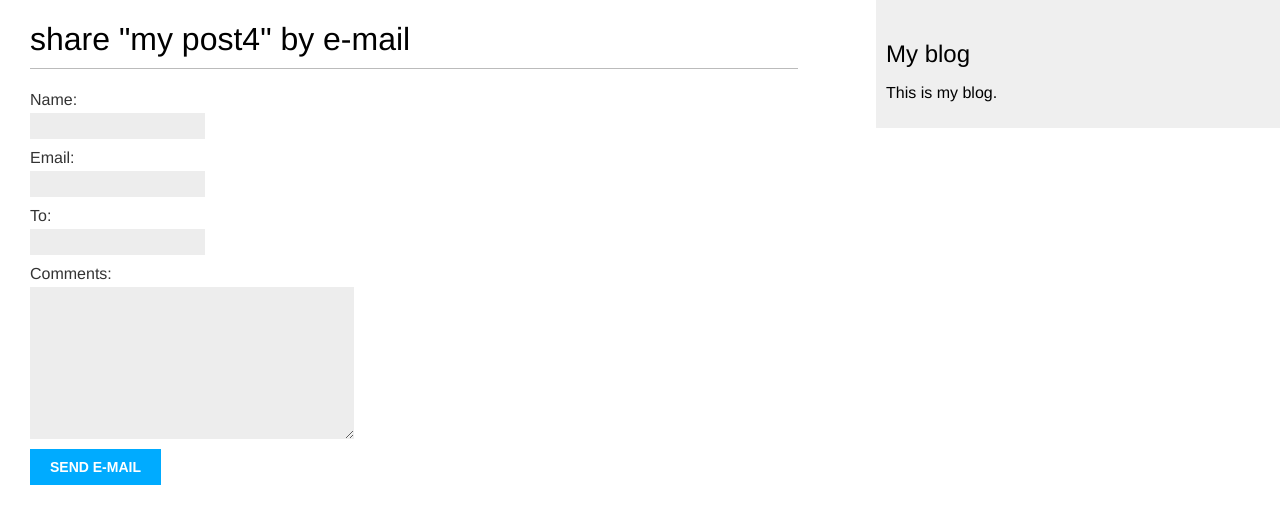
After one commit to xiaokurong/django-test, a Django app: page /blog/5/share/ in a window 1280 px wide. The commit adds this page. Shown: the top 524 px of the page. Run offline with Django 3.2, Linux system fonts and the light colour scheme; data comes from the database, SQL or seed files in the repository.

Commit message:
添加邮件评论功能
Signed-off-by: Robin Liu <all-share@163.com>

```diff
--- /dev/null
+++ b/blog/forms.py
@@ -0,0 +1,7 @@
+from django import forms
+
+class EmailPostForm(forms.Form):
+    name = forms.CharField(max_length=25)
+    email = forms.EmailField()
+    to = forms.EmailField()
+    comments = forms.CharField(required=False,widget=forms.Textarea)
--- a/blog/models.py
+++ b/blog/models.py
@@ -2,6 +2,7 @@ from django.db import models
 from django.utils import timezone
 from django.contrib.auth.models import User
 from django.urls import reverse
+
 
 
 # Create your models here.
--- a/blog/post/detail.html
+++ b/blog/templates/blog/post/detail.html
@@ -1,4 +1,5 @@
 {% extends "blog/base.html" %}
+
 {% block title %} {{ post.title }} {% endblock %}
 
 {% block content %}
@@ -7,4 +8,9 @@
         Published {{ post.publish }} by {{ post.auther }}
     </p>
     {{ post.body|linebreaks }}
+    <p>
+        <a href='{% url "blog:post_share" post.id %}'>
+            Share this post
+        </a>
+    </p>
 {% endblock %}
--- /dev/null
+++ b/blog/templates/blog/post/share.html
@@ -0,0 +1,19 @@
+{% extends "blog/base.html" %}
+
+{% block title %} Share a post {% endblock %}
+
+{% block content %}
+    {% if sent %}
+        <h1>Email successfully sent</h1>
+        <p>
+            "{{ post.title }}" was successfully sent to {{ cd.to }}.
+        </p>
+    {% else %}
+        <h1>share "{{ post.title }}" by e-mail</h1>
+        <form action="." method="post">
+            {{ form.as_p }}
+            {% csrf_token %}
+            <input type="submit" value="Send e-mail">
+        </form>
+    {% endif %}
+{% endblock %}
--- a/blog/urls.py
+++ b/blog/urls.py
@@ -6,5 +6,6 @@ urlpatterns = [
 
     url(r'^$',views.post_list,name='post_list'),
     url(r'^(?P<year>\d{4})/(?P<month>\d{2})/(?P<day>\d{2})/(?P<post>[-\w]+)/$',
-        views.post_detail,name='post_detail'),
+       views.post_detail,name='post_detail'),
+    url(r'^(?P<post_id>\d+)/share/$',views.post_share,name='post_share')
 ]
--- a/blog/views.py
+++ b/blog/views.py
@@ -1,6 +1,8 @@
 from django.shortcuts import render,get_object_or_404
 from .models import Post
 # Create your views here.
+from .forms import EmailPostForm
+from django.core.mail import send_mail
 
 def post_list(request):
     posts=Post.published.all()
@@ -18,4 +20,24 @@ def post_detail(request,year,month,day,post):
                   'blog/post/detail.html',
                   {'post':post})
 
-print(post_detail('http://localhost',2019,10,10,'test'))
+def post_share(request,post_id):
+    post = get_object_or_404(Post,id=post_id,status='published')
+    sent = False
+    cd = None
+    if request.method == 'POST':
+        form = EmailPostForm(request.POST)
+        if form.is_valid():
+            cd = form.cleaned_data
+            post_url = request.build_absolute_uri(
+                post.get_absolute_url()
+            )
+            subject='{} ({}) recommends you reading "{}"'.format(cd['name'],cd['email'],post.title)
+            message = 'Read "{}" at {}\n\n{}\'s comments:{}'.format(post.title,post_url,cd['name'],cd['comments'])
+            send_mail(subject,message,'test@dealeasy.com',[cd['to']])
+            sent = True
+    else:
+        form= EmailPostForm()
+    return render(request,'blog/post/share.html',
+                  {'post':post,
+                  'form':form,
+                    'cd':cd})
--- a/django_intr/settings.py
+++ b/django_intr/settings.py
@@ -132,3 +132,8 @@ STATICFILES_DIRS = (
     # Don't forget to use absolute paths, not relative paths.
     os.path.join(HERE, 'static/'),
 )
+
+EMAIL_HOST = 'smtp.mxhichina.com'
+EMAIL_HOST_USER = 'test@dealeasy.com'
+EMAIL_HOST_PASSWORD = 'De123456!@#'
+EMAIL_PORT = 25
```
Also changed, not shown: blog/templates/blog/post/list.html (renamed from blog/post/list.html, +0 -10 lines), blog/templates/blog/base.html (renamed from blog/base.html), 1 other file.
